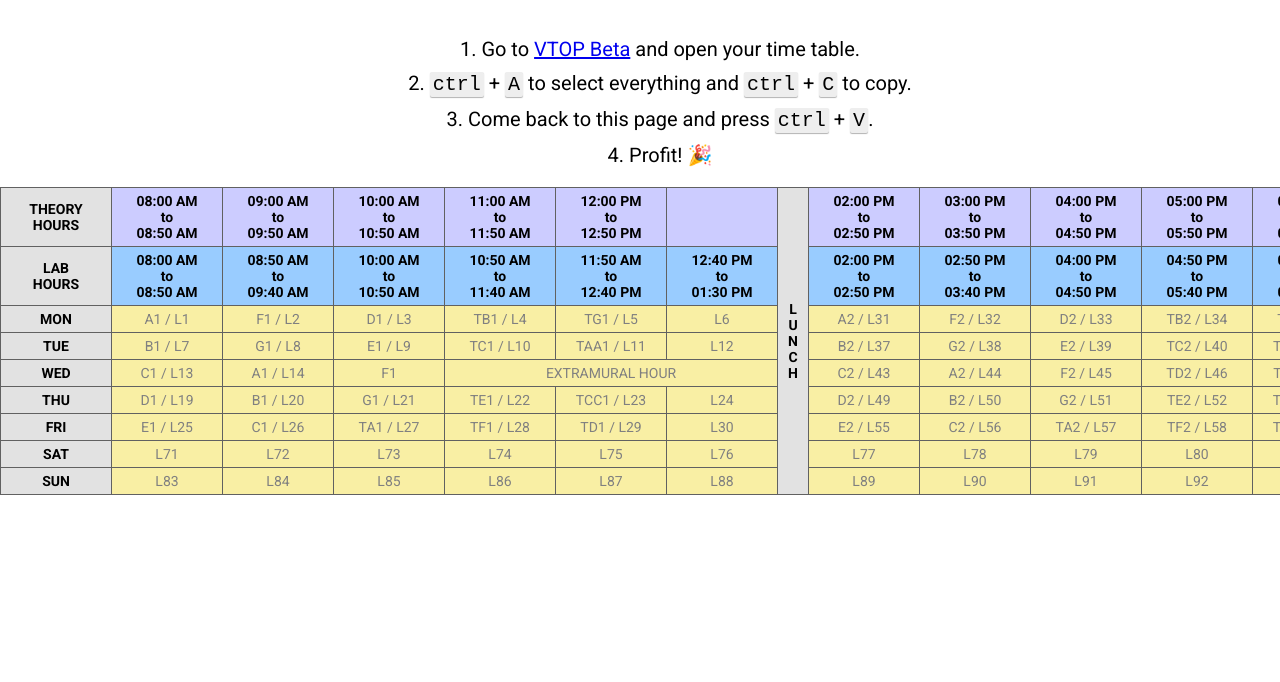
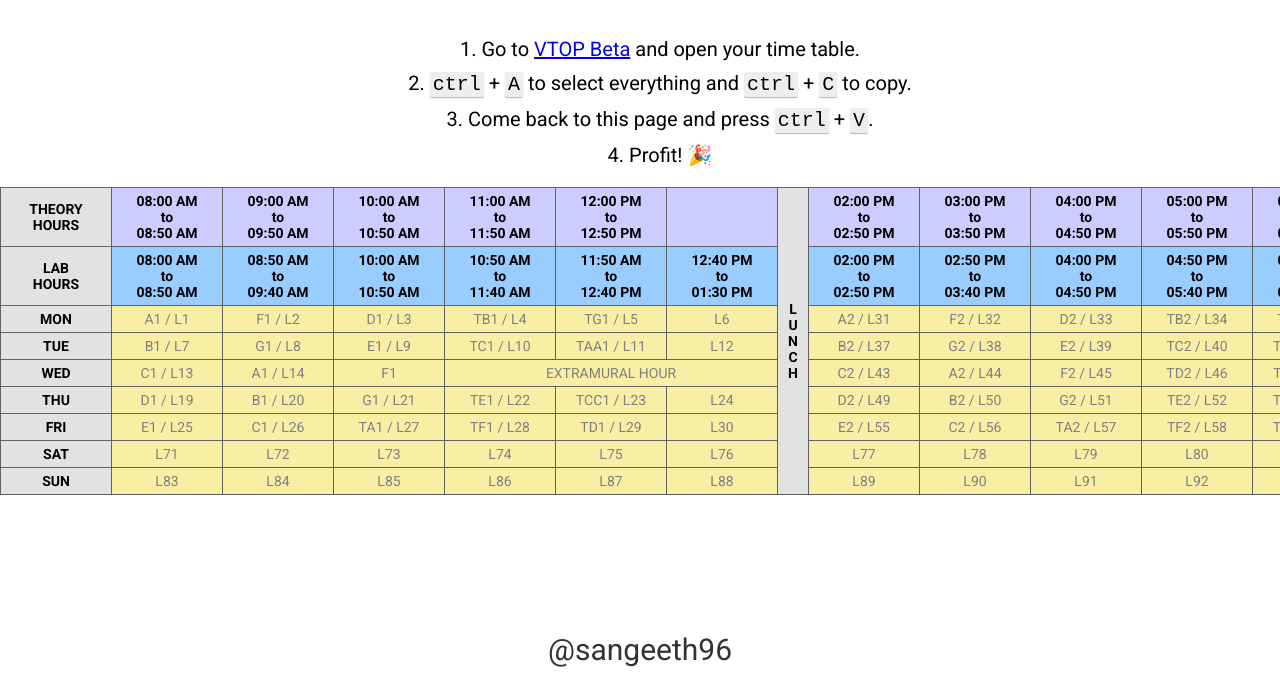
Before and after one commit to runofthemillgeek/vit-tt-classic, a website: page index.html in a window 1280 px wide. Shown: the part 118-800 px from the top of the page. Drawn offline with Linux system fonts and the light colour scheme.

Commit message:
:speech_balloon: Added GitHub profile link

```diff
--- a/index.html
+++ b/index.html
@@ -189,6 +189,9 @@
 
         </div>
     </div>
+    <footer>
+        <a href="https://github.com/sangeeth96" target="_blank">@sangeeth96</a>
+    </footer>
     <script src="html2canvas.js"></script>
     <script src="script.js"></script>
 </body>
--- a/styles.css
+++ b/styles.css
@@ -10,6 +10,7 @@ html {
 body {
     font-size: 1.6rem;
     font-family: 'Roboto', 'Helvetica', 'Arial', sans-serif;
+    padding-bottom: 60px;
 }
 
 h1 {
@@ -147,6 +148,25 @@ kbd {
     color: #fff;
 }
 
+footer {
+    text-align: center;
+    position: absolute;
+    bottom: 0;
+    left: 0;
+    right: 0;
+    min-height: 50px;
+}
+
+footer a {
+    font-size: 3rem;
+    color: #333;
+    text-decoration: none;
+}
+
+footer a:hover {
+    color: steelblue;
+}
+
 @media (max-width: 1600px) {
     .paste-area {
         overflow-x: scroll;
```
